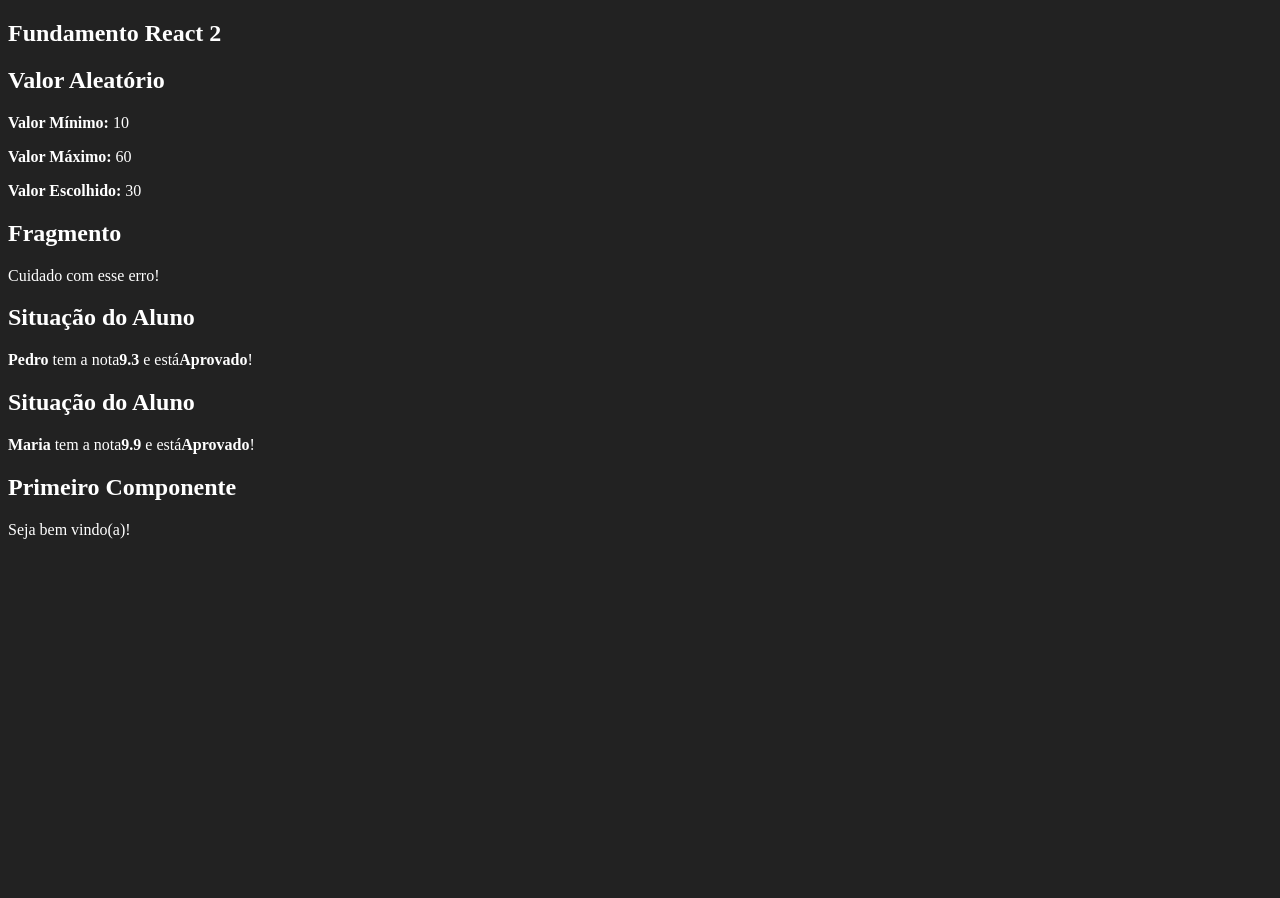
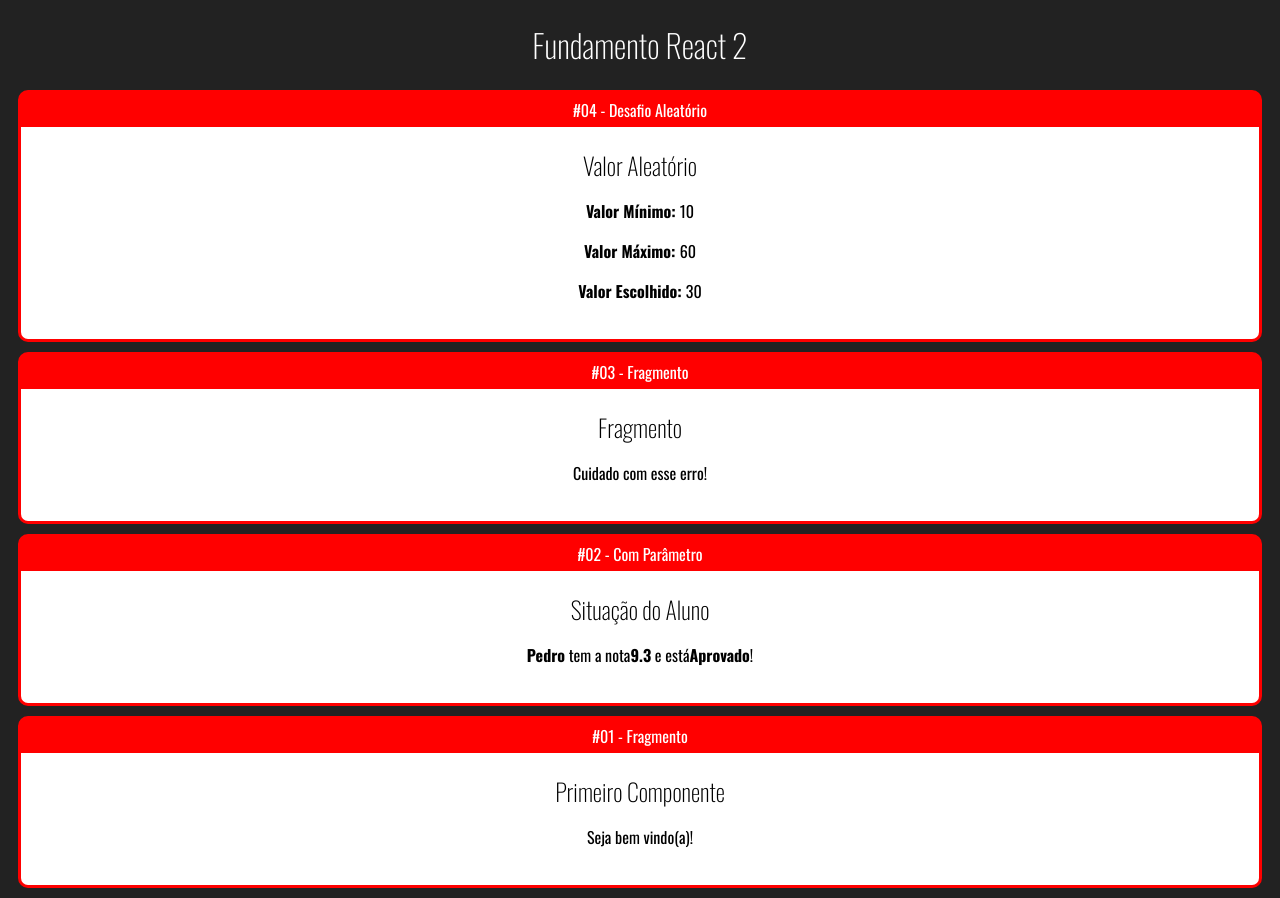
Before and after one commit to mtmjr92/react-curso-cod3r, a React (Create React App) app in the folder curso-react/fundamentos-react/: page / in a window 1280 px wide. Before the commit the page ends 800 px from the top, so only its background shows below. Built offline with nearby package versions, Linux system fonts and the light colour scheme.

Commit message:
componente Card #01

```diff
--- a/curso-react/fundamentos-react/public/index.html
+++ b/curso-react/fundamentos-react/public/index.html
@@ -3,6 +3,12 @@
   <head>
     <meta charset="utf-8" />
     <meta name="viewport" content="width=device-width, initial-scale=1" />
+    <link rel="preconnect" href="https://fonts.googleapis.com" />
+    <link rel="preconnect" href="https://fonts.gstatic.com" crossorigin />
+    <link
+      href="https://fonts.googleapis.com/css2?family=Oswald:wght@200;300;400;500;600;700&display=swap"
+      rel="stylesheet"
+    />
     <link rel="shortcut icon" href="%PUBLIC_URL%/favicon.ico" />
     <!--
       Notice the use of %PUBLIC_URL% in the tag above.
--- a/curso-react/fundamentos-react/src/App.jsx
+++ b/curso-react/fundamentos-react/src/App.jsx
@@ -3,24 +3,32 @@
 import ComParametro from "./components/basicos/ComParametro";
 import Fragmento from "./components/basicos/Fragmento";
 import Aleatorio from "./components/basicos/Aleatorio";
+import Card from "./components/basicos/layout/Card";
 
 export default (props) => {
   return (
     <div>
-      <h2>Fundamento React 2</h2>
+      <h1>Fundamento React 2</h1>
+
+      <Card titulo="#04 - Desafio Aleatório">
         <Aleatorio min={10} max={60} />
+      </Card>
+
+      <Card titulo="#03 - Fragmento">
         <Fragmento />
+      </Card>
+
+      <Card titulo="#02 - Com Parâmetro">
         <ComParametro
           titulo="Situação do Aluno"
           aluno="Pedro"
           nota={9.3}
         ></ComParametro>
-      <ComParametro
-        titulo="Situação do Aluno"
-        aluno="Maria"
-        nota={9.9}
-      ></ComParametro>
+      </Card>
+
+      <Card titulo="#01 - Fragmento">
         <Primeiro />
+      </Card>
     </div>
   );
 };
--- /dev/null
+++ b/curso-react/fundamentos-react/src/components/basicos/layout/Card.css
@@ -0,0 +1,19 @@
+.Card {
+  background-color: red;
+  border-radius: 10px;
+  overflow: hidden;
+  border: 3px solid red;
+  margin: 10px;
+}
+
+.Card .Title {
+  padding: 5px 0px;
+  display: flex;
+  justify-content: center;
+}
+
+.Card .Content {
+  background-color: #fff;
+  color: #000;
+  padding: 20px;
+}
--- /dev/null
+++ b/curso-react/fundamentos-react/src/components/basicos/layout/Card.jsx
@@ -0,0 +1,11 @@
+import React from "react";
+import "./Card.css";
+
+export default (props) => {
+  return (
+    <div className="Card">
+      <div className="Title">{props.titulo}</div>
+      <div className="Content">{props.children}</div>
+    </div>
+  );
+};
--- a/curso-react/fundamentos-react/src/index.css
+++ b/curso-react/fundamentos-react/src/index.css
@@ -1,4 +1,17 @@
 body {
+  font-family: "Oswald", "sans-serif";
   background-color: #222;
   color: #fff;
+  text-align: center;
 }
+
+h1,
+h2,
+h3 {
+  font-weight: 200;
+}
+
+h2,
+h3 {
+  margin: 0;
+}
```
Lines whose indentation alone changed are shown as unchanged.
